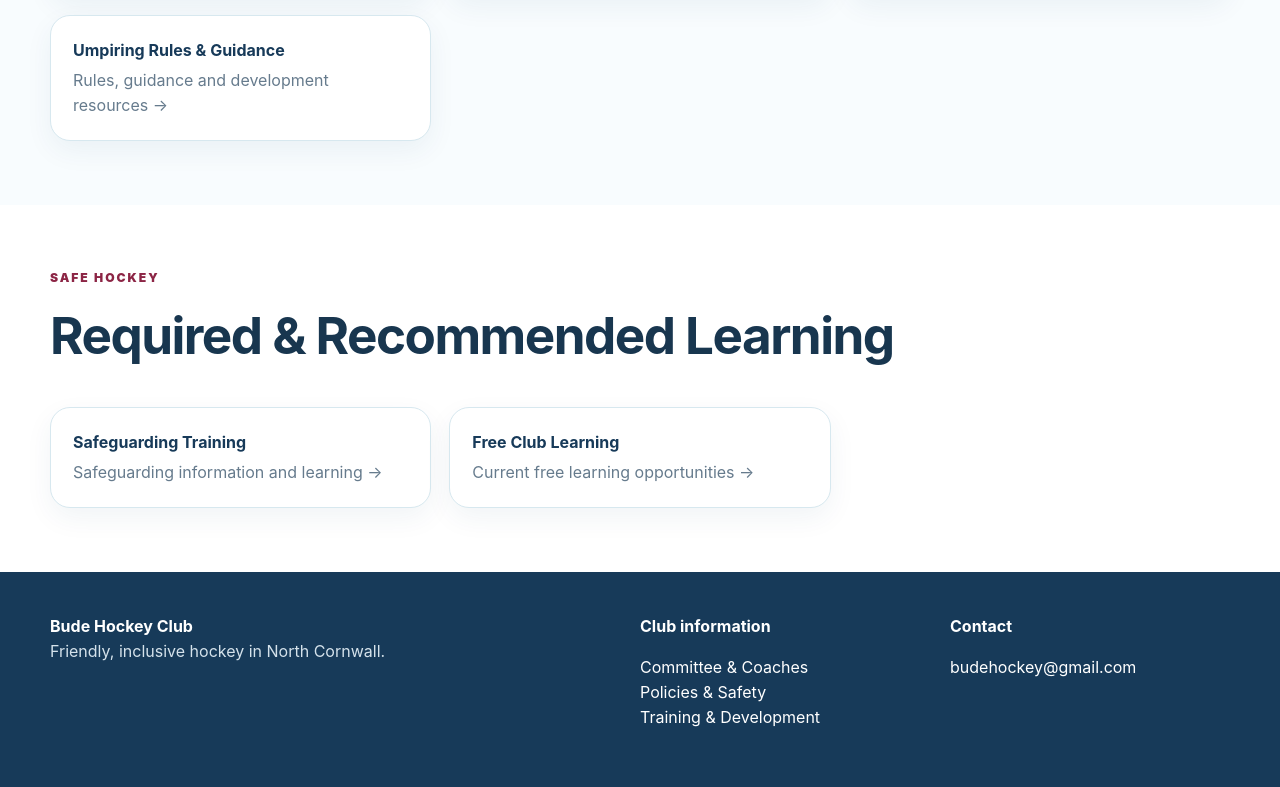
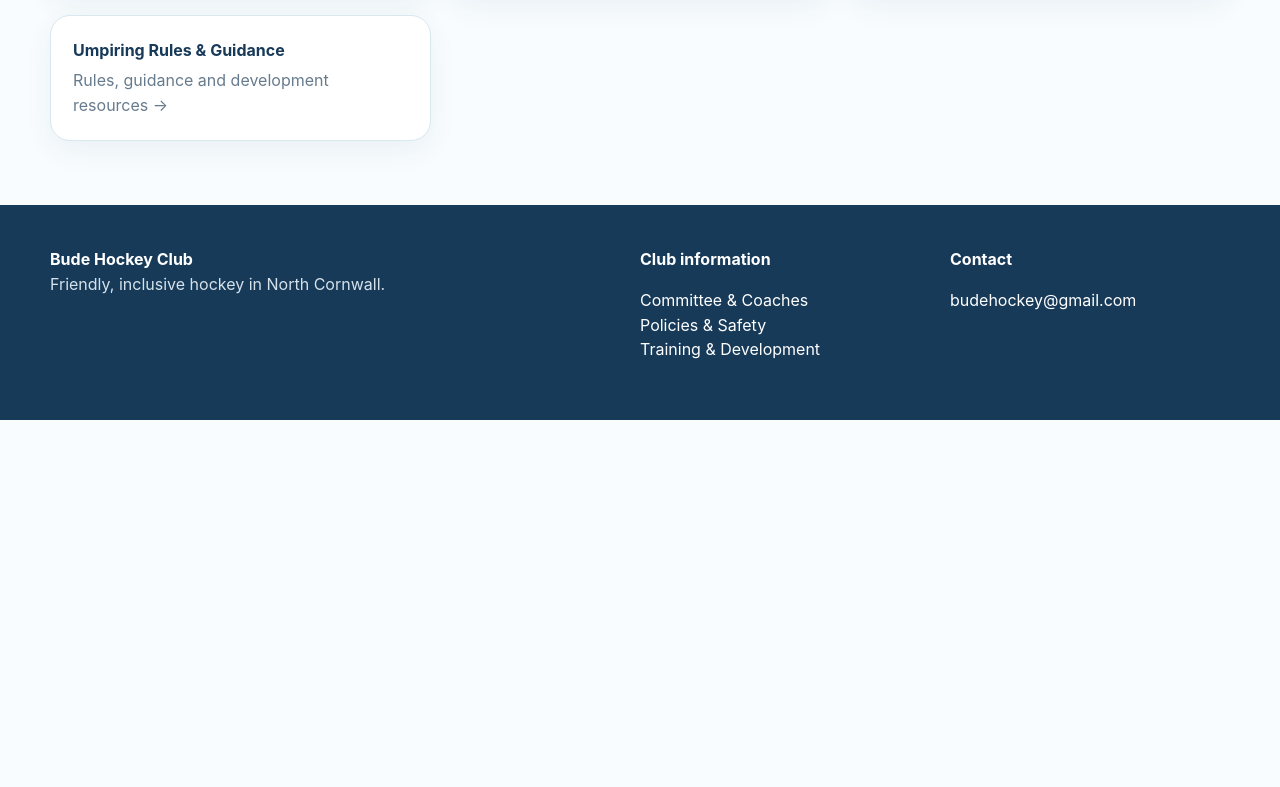
Before and after one commit to stacewalbridge-rgb/bude-hockey-club, a website: page public/development.html in a window 1280 px wide. Shown: the part 759-1546 px from the top of the page. After the commit the page ends 1179 px from the top, so only its background shows below. Drawn offline with Linux system fonts and the light colour scheme.

Commit message:
Remove redundant committee-focused safe hockey learning section

```diff
--- a/public/development.html
+++ b/public/development.html
@@ -6,7 +6,4 @@
 <a class="resource-card" href="https://www.englandhockey.co.uk/deliver/hockey-hub" target="_blank" rel="noreferrer"><strong>Hockey Hub</strong><span>Book learning and access hockey resources →</span></a>
 <a class="resource-card" href="https://www.englandhockey.co.uk/deliver/officiate/umpire/umpiring-rules-and-guidance" target="_blank" rel="noreferrer"><strong>Umpiring Rules & Guidance</strong><span>Rules, guidance and development resources →</span></a>
 </div></div></section>
-<section class="section alt"><div class="wrap"><div class="section-head"><div><div class="eyebrow">Safe hockey</div><h2>Required & Recommended Learning</h2></div></div><div class="resource-grid">
-<a class="resource-card" href="https://www.englandhockey.co.uk/governance/safeguarding" target="_blank" rel="noreferrer"><strong>Safeguarding Training</strong><span>Safeguarding information and learning →</span></a>
-<a class="resource-card" href="https://www.englandhockey.co.uk/deliver/club-membership/people-development-through-free-courses" target="_blank" rel="noreferrer"><strong>Free Club Learning</strong><span>Current free learning opportunities →</span></a>
-</div></div></section></main><footer class="footer"><div class="wrap footer-grid"><div><strong>Bude Hockey Club</strong><div class="small">Friendly, inclusive hockey in North Cornwall.</div></div><div><strong>Club information</strong><p class="small"><a href="committee.html">Committee & Coaches</a><br><a href="policies.html">Policies & Safety</a><br><a href="development.html">Training & Development</a></p></div><div><strong>Contact</strong><p class="small"><a href="mailto:budehockey@gmail.com">budehockey@gmail.com</a></p></div></div></footer><script src="site.js"></script></body></html>
+</main><footer class="footer"><div class="wrap footer-grid"><div><strong>Bude Hockey Club</strong><div class="small">Friendly, inclusive hockey in North Cornwall.</div></div><div><strong>Club information</strong><p class="small"><a href="committee.html">Committee & Coaches</a><br><a href="policies.html">Policies & Safety</a><br><a href="development.html">Training & Development</a></p></div><div><strong>Contact</strong><p class="small"><a href="mailto:budehockey@gmail.com">budehockey@gmail.com</a></p></div></div></footer><script src="site.js"></script></body></html>
```
